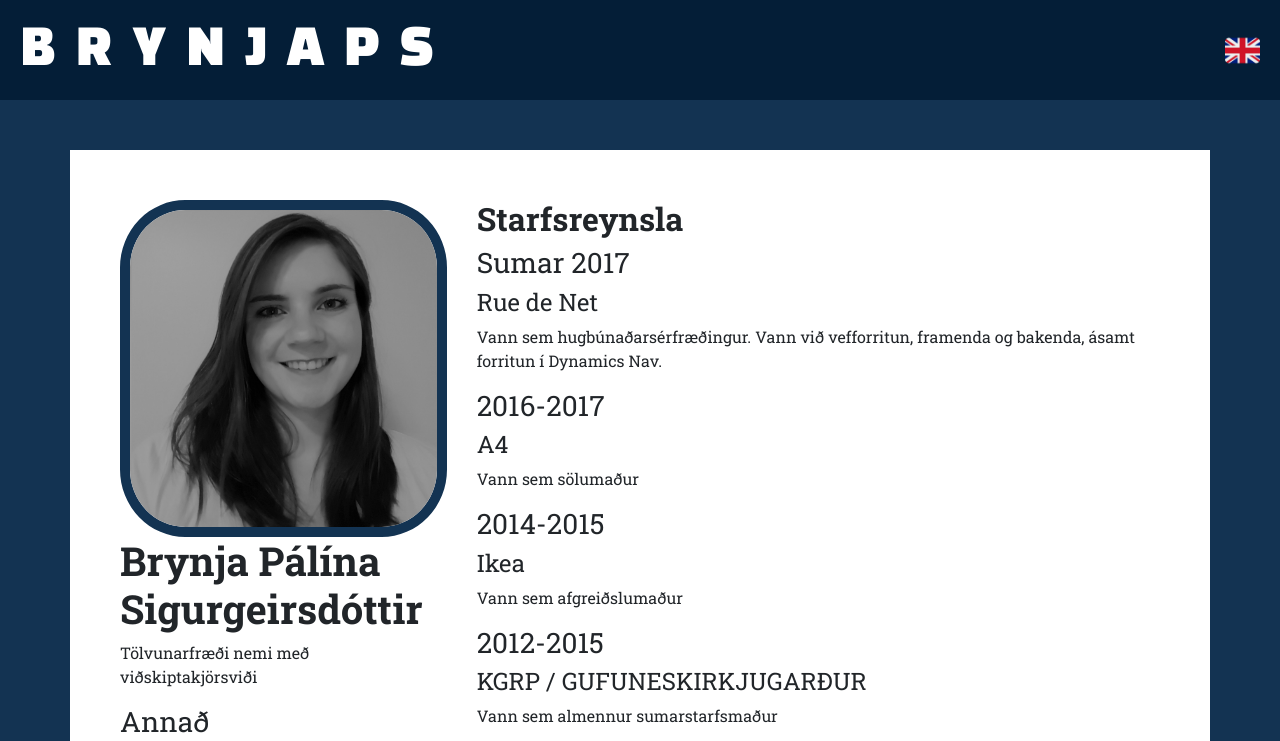
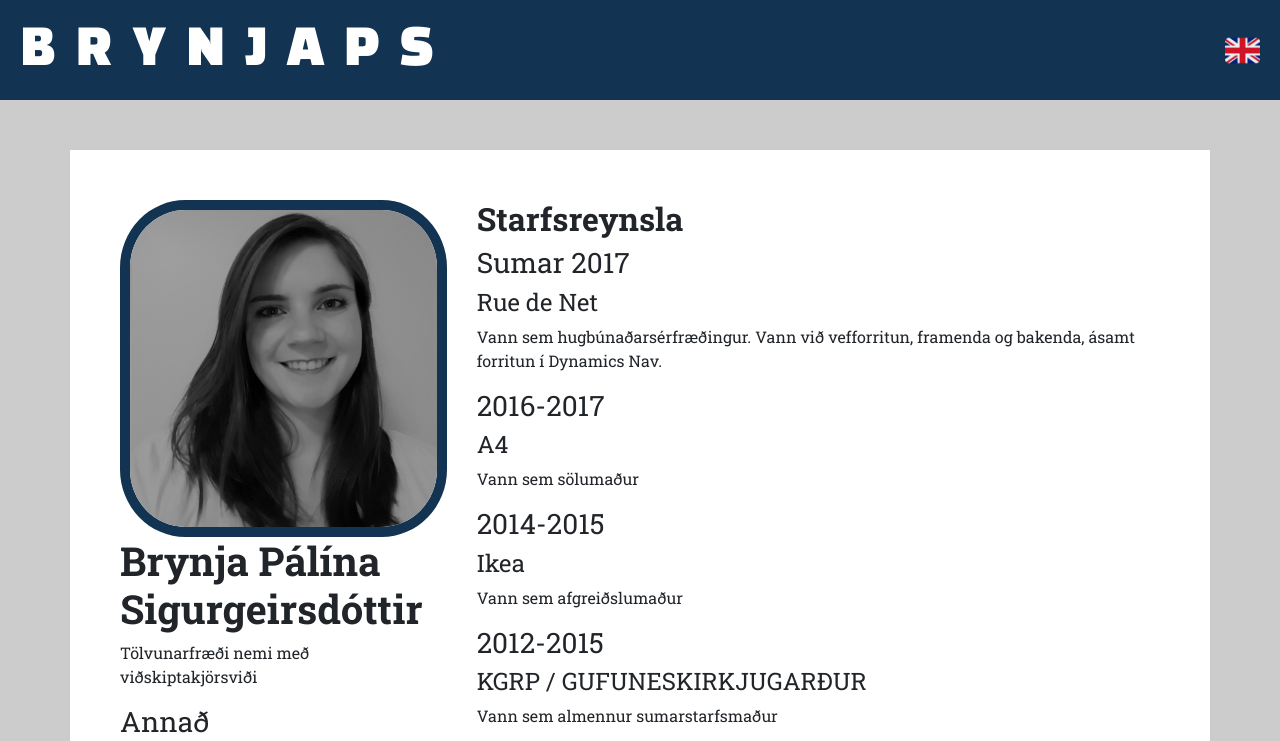
Before and after one commit to brynjaps/brynjaps.github.io, a plain HTML site: page index.html in a window 1280 px wide. Shown: the top 741 px of the page. Drawn offline with nearby package versions, Linux system fonts and the light colour scheme.

Commit message:
litir á ferilskrá lagaðir til

```diff
--- a/index.css
+++ b/index.css
@@ -1,10 +1,18 @@
+/* colors for the project
+    lighter dark blue : #133352
+    purple: #363377
+    darker blue: #041E37
+    white: #ffffff
+    dark sky blue: #3977aa
+*/
+
 body {
     font-family: 'Roboto Slab', serif;
-    background-color: #133352;
+    background-color: #cccccc;
 }
 
 #nav_bar {
-    background-color: #041E37;
+    background-color: #133352;
     margin-bottom: 50px;
     display: flex;
     align-items: center;
```
